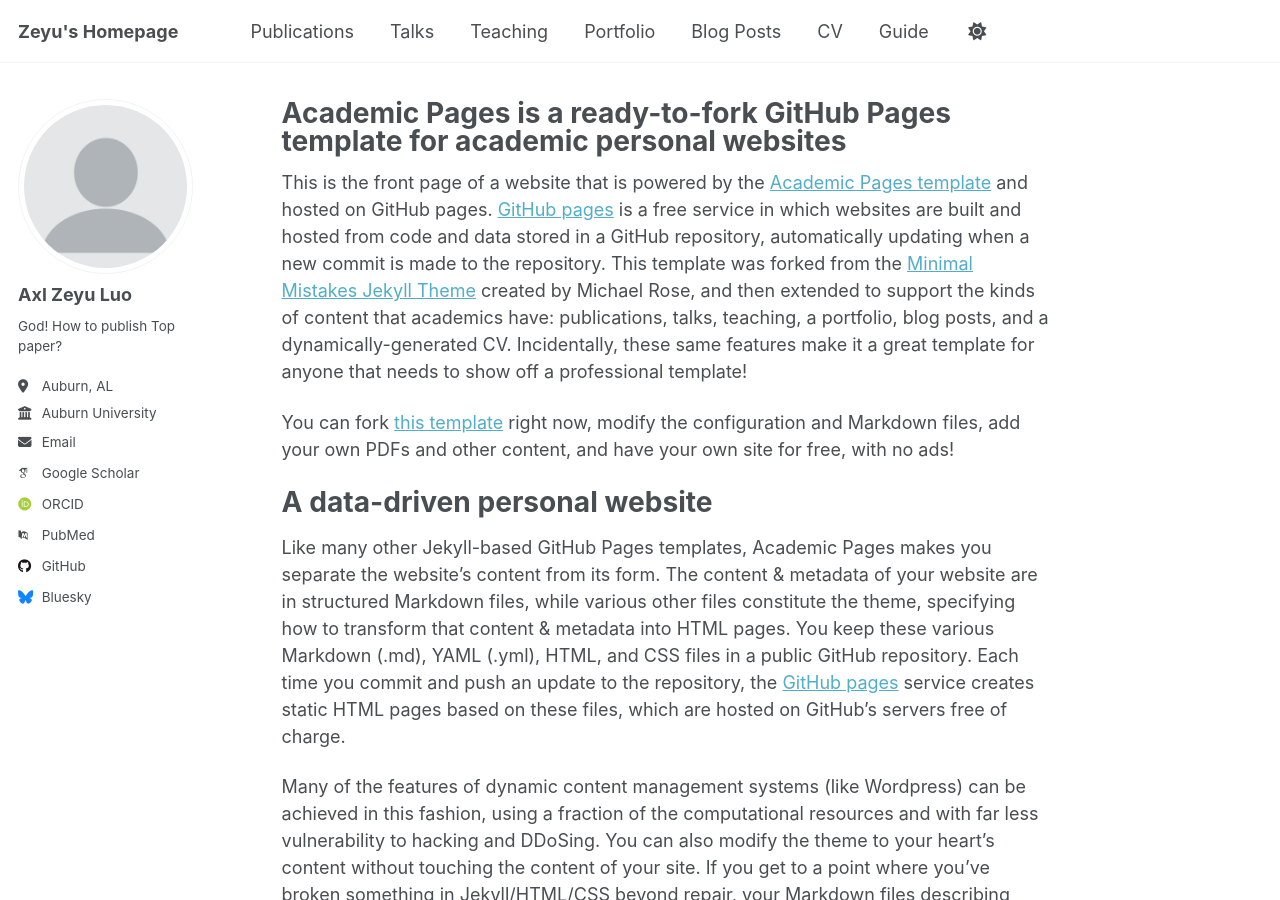
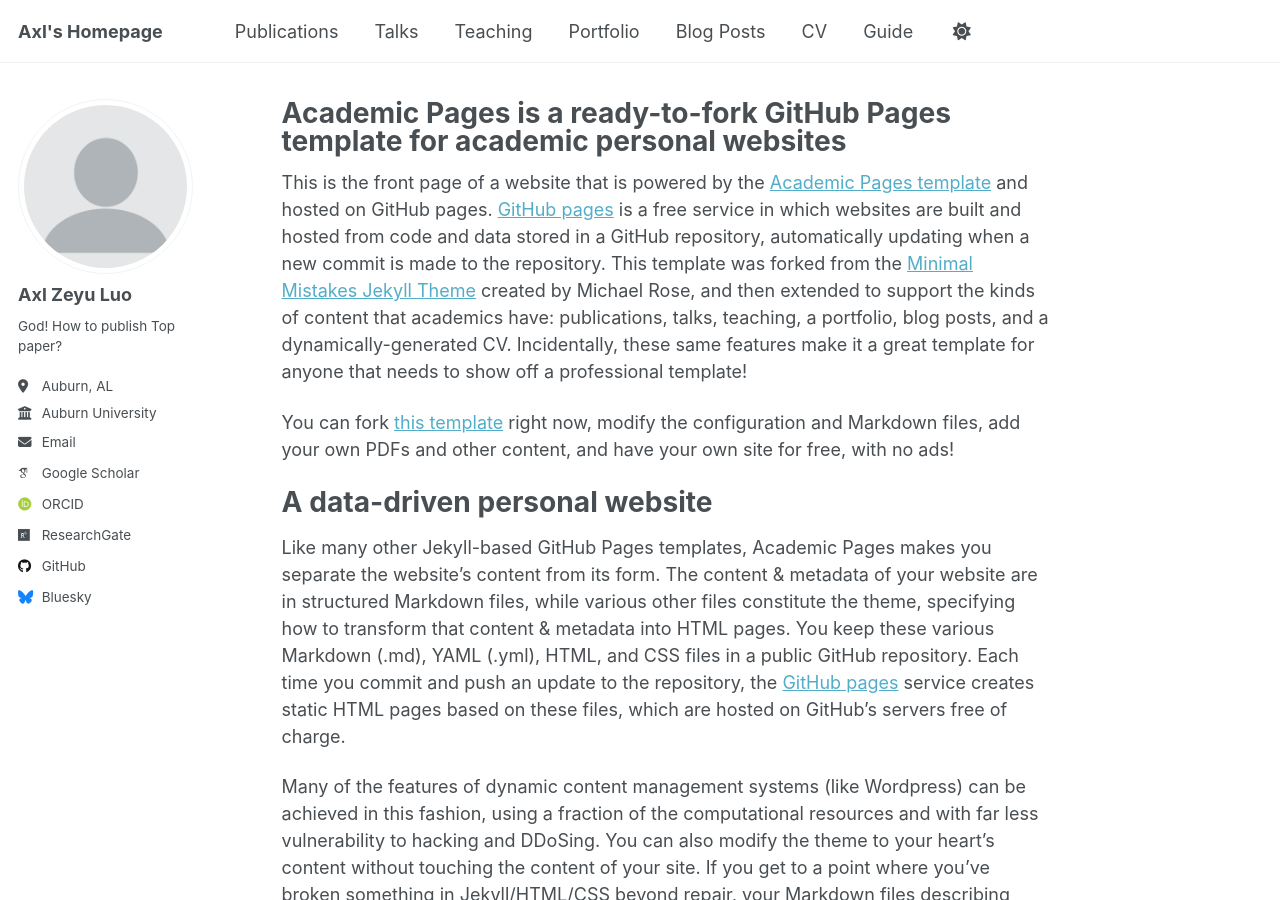
Before and after one commit to HyperPolyX/hyperpolyx.github.io, a Jekyll site: the page built from _pages/about.md, in a window 1280 px wide and 900 px high. Built offline with Jekyll 4.4.1, drawn with Linux system fonts in a browser that asks for light colours; some web fonts are replaced; a script that is not in the unit is left out; part of the change alters nothing that is shown.

Commit message:
Update _config.yml

```diff
--- a/_config.yml
+++ b/_config.yml
@@ -9,7 +9,7 @@
 # Basic Site Settings
 locale                   : "en-US"
 site_theme               : "default" # Currently available options are "default", "air"
-title                    : "Zeyu's Homepage"
+title                    : "Axl's Homepage"
 title_separator          : "-"
 name                     : &name "Your Name"
 description              : &description "personal description"
@@ -37,10 +37,10 @@ author:
   googlescholar    : "https://scholar.google.com/citations?user=PS_CX0AAAAAJ"
   inspire-hep      : # URL
   impactstory      : # URL
-  orcid            : "http://orcid.org/yourorcidurl"
+  orcid            : "https://orcid.org/my-orcid?orcid=0009-0002-1405-474X"
   semantic         : # URL
-  pubmed           : "https://www.ncbi.nlm.nih.gov/pubmed/?term=john+snow"
-  researchgate     : # URL
+  # pubmed           : "https://www.ncbi.nlm.nih.gov/pubmed/?term=john+snow"
+  researchgate     : "https://www.researchgate.net/profile/Zeyu-Luo-8?ev=hdr_xprf"
   scopus           : # URL
 
   # Repositories and software development
```
